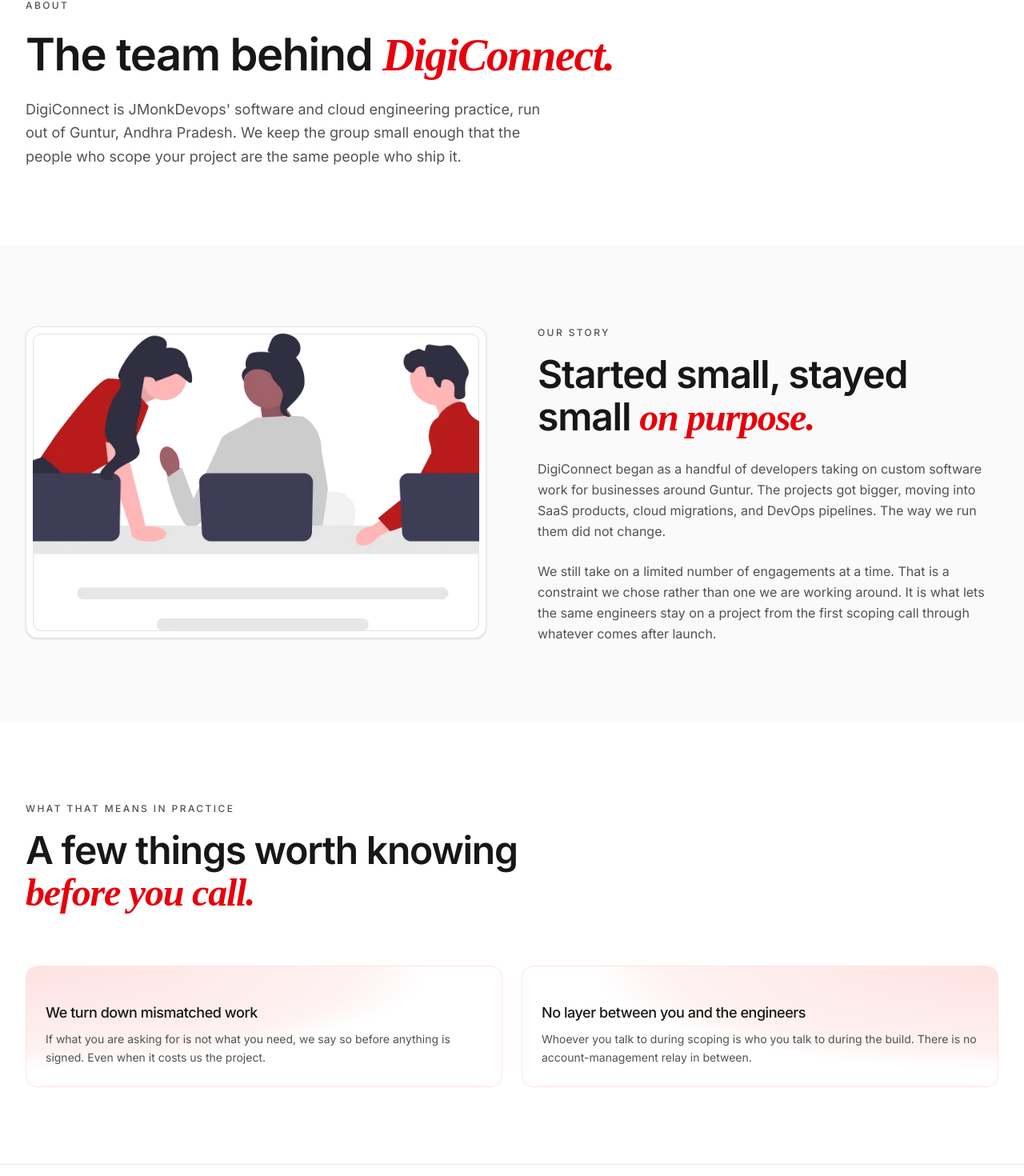
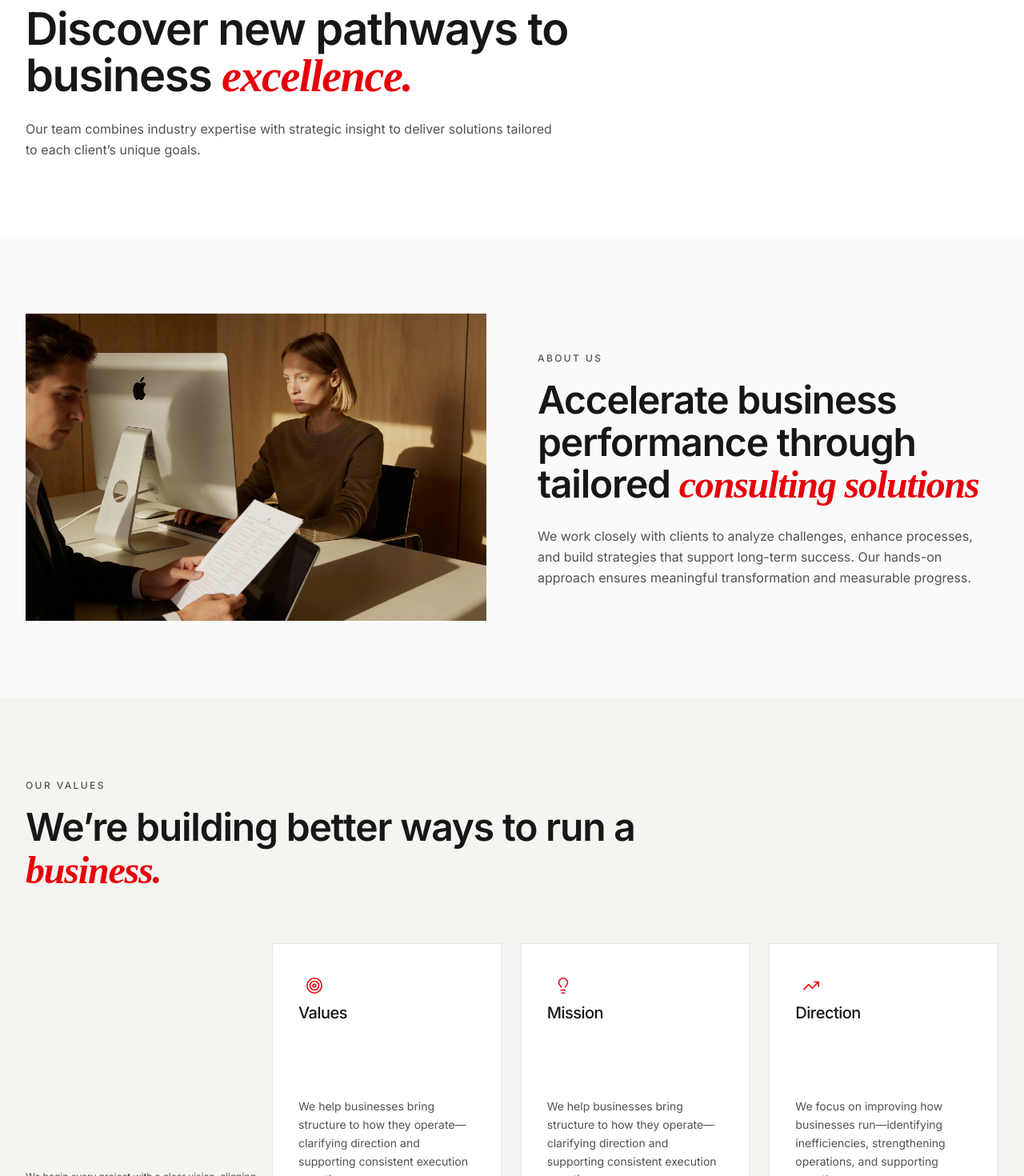
Before and after one commit to LeelaMohan217/J-Monk-Devops, a React (Vite) app: page /digiconnect/about in a window 1280 px wide. Shown: the part 161-1631 px from the top of the page at 80% size. Built offline with nearby package versions, Linux system fonts and the light colour scheme.

Commit message:
few updates for digiconnect.

```diff
--- a/src/sites/digiconnect/pages/Contact.jsx
+++ b/src/sites/digiconnect/pages/Contact.jsx
@@ -9,7 +9,7 @@ const Contact = () => {
     <>
       <PageHeaderSection />
       <ContactSection />
-      <MapSection />
+      {/* <MapSection /> */}
     </>
   );
 };
--- a/src/sites/digiconnect/pages/about/PageHeaderSection.jsx
+++ b/src/sites/digiconnect/pages/about/PageHeaderSection.jsx
@@ -6,7 +6,7 @@ import { PAGE_HEADING_SIZE } from "../../../../shared/headingSizes";
 
 const PageHeaderSection = () => {
   return (
-    <section className="w-full bg-surface pt-32 pb-16 md:pt-40 md:pb-24">
+    <section className="w-full bg-surface pt-28 pb-16 md:pt-32 md:pb-24">
       <div className="mx-auto max-w-7xl px-6 md:px-8">
         <div className="flex flex-col items-start gap-6 text-left">
           <motion.span
@@ -32,7 +32,7 @@ const PageHeaderSection = () => {
             variants={fadeIn("up", 0.3)}
             initial="hidden"
             animate="show"
-            className="max-w-2xl text-base leading-relaxed text-neutral-600 md:text-lg"
+            className="max-w-2xl text-base leading-relaxed text-neutral-600"
           >
             {pageHeader.lead}
           </motion.p>
--- a/src/sites/digiconnect/pages/about/StorySection.jsx
+++ b/src/sites/digiconnect/pages/about/StorySection.jsx
@@ -9,12 +9,13 @@ const StorySection = () => {
     <section className="bg-surface-muted py-16 md:py-24">
       <div className="mx-auto max-w-7xl px-6 md:px-8">
         <div className="grid items-center gap-10 lg:grid-cols-2 lg:gap-16">
+          {/* Image */}
           <motion.div
             variants={riseIn()}
             {...centerTrigger}
-            className="order-2 rounded-2xl border border-neutral-200 bg-surface p-2 shadow-sm lg:order-1"
+            className="order-2 lg:order-1"
           >
-            <div className="aspect-[3/2] w-full overflow-hidden rounded-xl bg-surface ring-1 ring-inset ring-black/10">
+            <div className="aspect-[3/2] w-full overflow-hidden">
               <img
                 src={story.image}
                 alt=""
@@ -27,6 +28,7 @@ const StorySection = () => {
             </div>
           </motion.div>
 
+          {/* Content */}
           <motion.div
             variants={riseIn(STEP)}
             {...centerTrigger}
@@ -35,6 +37,7 @@ const StorySection = () => {
             <span className="text-xs font-medium uppercase tracking-[0.2em] text-neutral-600">
               {story.eyebrow}
             </span>
+
             <h2 className="mt-4 text-3xl font-semibold leading-[1.1] tracking-tight text-neutral-900 sm:text-4xl md:text-5xl">
               {story.headingLead}
               <span className={ACCENT_CLASS}>{story.headingAccent}</span>
--- a/src/sites/digiconnect/pages/about/ValuesSection.jsx
+++ b/src/sites/digiconnect/pages/about/ValuesSection.jsx
@@ -1,58 +1,79 @@
 import { motion } from "framer-motion";
+import { Target, Lightbulb, TrendingUp } from "lucide-react";
 import { riseIn } from "../../../../shared/variants";
 import { STEP, centerTrigger } from "../../../../shared/motionConfig";
 import { values } from "./data";
 import { ACCENT_CLASS } from "../../headingStyles";
 
+const introText =
+  "We begin every project with a clear vision, aligning design decisions with your brand purpose, product direction, and long-term business goals.";
+
+const valueIcons = [Target, Lightbulb, TrendingUp];
+
 const ValuesSection = () => {
   return (
-    <section className="bg-surface py-16 md:py-24">
+    <section className="bg-olive-100 py-16 md:py-24">
       <div className="mx-auto max-w-7xl px-6 md:px-8">
+        {/* Eyebrow + Heading */}
         <motion.div
           variants={riseIn()}
           {...centerTrigger}
-          className="max-w-2xl"
+          className="max-w-3xl"
         >
           <span className="text-xs font-medium uppercase tracking-[0.2em] text-neutral-600">
             {values.eyebrow}
           </span>
+
           <h2 className="mt-4 text-3xl font-semibold leading-[1.1] tracking-tight text-neutral-900 sm:text-4xl md:text-5xl">
             {values.headingLead}
             <span className={ACCENT_CLASS}>{values.headingAccent}</span>
           </h2>
         </motion.div>
 
-        {/* Two columns, not three: there are two values here since the one
-            about student programs moved to SkillConnect, and a three-column
-            grid would leave a visible empty cell. */}
-        <div className="mt-12 grid gap-6 md:mt-16 md:grid-cols-2">
-          {values.items.map((item, index) => (
+        {/* Intro + Value Cards */}
+        <div className="mt-12 grid gap-8 md:mt-16 lg:grid-cols-12 lg:items-stretch lg:gap-4">
+          {/* Intro Text */}
+          <motion.div
+            variants={riseIn(STEP)}
+            {...centerTrigger}
+            className="flex items-end lg:col-span-3"
+          >
+            <p className="max-w-sm text-xs leading-relaxed text-neutral-600">
+              {introText}
+            </p>
+          </motion.div>
+
+          {/* Three Value Cards */}
+          <div className="grid gap-6 sm:grid-cols-3 lg:col-span-9">
+            {values.items.slice(0, 3).map((item, index) => {
+              const Icon = valueIcons[index] || Target;
+
+              return (
                 <motion.div
                   key={item.term}
-              variants={riseIn(Math.min(index, 3) * STEP)}
+                  variants={riseIn((index + 2) * STEP)}
                   {...centerTrigger}
-              // Radial glow with the origin alternating corner to corner, the
-              // same treatment EduConnect's about values cards carry, down to
-              // the identical stops. That page is the direct counterpart of this
-              // one, so the two should read as one system.
-              //
-              // Border moves to red-100: a grey hairline against the tint reads
-              // as a slightly dirty edge.
-              className={`rounded-2xl border border-red-100 p-6 ${
-                index % 2 === 0
-                  ? "bg-radial-[at_0%_0%] from-red-100 via-red-50 to-surface to-60%"
-                  : "bg-radial-[at_100%_0%] from-red-100 via-red-50 to-surface to-60%"
-              }`}
+                  className="flex min-h-[340px] flex-col justify-between border border-neutral-200 bg-surface p-6 md:p-8"
                 >
-              <span className="h-px w-10 bg-red-600" aria-hidden="true" />
-              <h3 className="mt-5 text-base font-medium tracking-tight text-neutral-900 md:text-lg">
+                  {/* Card Heading */}
+                  <div>
+                    <div className="flex h-10 w-10 items-center justify-center text-red-600">
+                      <Icon size={22} strokeWidth={1.7} aria-hidden="true" />
+                    </div>
+
+                    <h3 className="text-lg font-medium tracking-tight text-neutral-900 md:text-xl">
                       {item.term}
                     </h3>
-              <p className="mt-2 text-sm leading-relaxed text-neutral-600">
+                  </div>
+
+                  {/* Card Description */}
+                  <p className="mt-10 text-sm leading-relaxed text-neutral-600 ">
                     {item.detail}
                   </p>
                 </motion.div>
-          ))}
+              );
+            })}
+          </div>
         </div>
       </div>
     </section>
--- a/src/sites/digiconnect/pages/about/data.js
+++ b/src/sites/digiconnect/pages/about/data.js
@@ -9,37 +9,41 @@
 import storyImage from "../../assets/why.webp";
 
 export const pageHeader = {
-  eyebrow: "About",
-  headingLead: "The team behind ",
-  headingAccent: "DigiConnect.",
-  lead: "DigiConnect is JMonkDevops' software and cloud engineering practice, run out of Guntur, Andhra Pradesh. We keep the group small enough that the people who scope your project are the same people who ship it.",
+  eyebrow: "Strategic growth insights",
+  headingLead: "Discover new pathways to business ",
+  headingAccent: "excellence.",
+  lead: "Our team combines industry expertise with strategic insight to deliver solutions tailored to each client’s unique goals.",
 };
 
 export const story = {
-  eyebrow: "Our story",
-  headingLead: "Started small, stayed small ",
-  headingAccent: "on purpose.",
+  eyebrow: "About Us",
+  headingLead: "Accelerate business performance through tailored ",
+  headingAccent: "consulting solutions",
   image: storyImage,
   paragraphs: [
-    "DigiConnect began as a handful of developers taking on custom software work for businesses around Guntur. The projects got bigger, moving into SaaS products, cloud migrations, and DevOps pipelines. The way we run them did not change.",
-    "We still take on a limited number of engagements at a time. That is a constraint we chose rather than one we are working around. It is what lets the same engineers stay on a project from the first scoping call through whatever comes after launch.",
+    "We work closely with clients to analyze challenges, enhance processes, and build strategies that support long-term success. Our hands-on approach ensures meaningful transformation and measurable progress.",
   ],
 };
 
 export const values = {
-  eyebrow: "What that means in practice",
-  headingLead: "A few things worth knowing ",
-  headingAccent: "before you call.",
+  eyebrow: "Our Values",
+  headingLead: "We’re building better ways to run a ",
+  headingAccent: "business.",
   items: [
     {
-      term: "We turn down mismatched work",
+      term: "Values",
       detail:
-        "If what you are asking for is not what you need, we say so before anything is signed. Even when it costs us the project.",
+        "We help businesses bring structure to how they operate—clarifying direction and supporting consistent execution over time.",
     },
     {
-      term: "No layer between you and the engineers",
+      term: "Mission",
       detail:
-        "Whoever you talk to during scoping is who you talk to during the build. There is no account-management relay in between.",
+        "We help businesses bring structure to how they operate—clarifying direction and supporting consistent execution over time.",
+    },
+    {
+      term: "Direction",
+      detail:
+        "We focus on improving how businesses run—identifying inefficiencies, strengthening operations, and supporting growth.",
     },
     // A third item used to sit here, "Client work and student programs, one
     // team", explaining that the internships and training run under SkillConnect
--- a/src/sites/digiconnect/pages/careers/PageHeaderSection.jsx
+++ b/src/sites/digiconnect/pages/careers/PageHeaderSection.jsx
@@ -6,7 +6,7 @@ import { PAGE_HEADING_SIZE } from "../../../../shared/headingSizes";
 
 const PageHeaderSection = () => {
   return (
-    <section className="w-full bg-surface pt-32 pb-16 md:pt-40 md:pb-24">
+    <section className="w-full bg-surface pt-28 pb-16 md:pt-32 md:pb-24">
       <div className="mx-auto max-w-7xl px-6 md:px-8">
         <div className="flex flex-col items-start gap-6 text-left">
           <motion.span
@@ -32,7 +32,7 @@ const PageHeaderSection = () => {
             variants={fadeIn("up", 0.3)}
             initial="hidden"
             animate="show"
-            className="max-w-2xl text-base leading-relaxed text-neutral-600 md:text-lg"
+            className="max-w-2xl text-base leading-relaxed text-neutral-600"
           >
             {pageHeader.lead}
           </motion.p>
--- a/src/sites/digiconnect/pages/contact/data.js
+++ b/src/sites/digiconnect/pages/contact/data.js
@@ -1,11 +1,8 @@
-// Copy and field config for the DigiConnect contact page. Contact info values
-// themselves are not duplicated here. ContactSection reads them straight from
-// the shared companyConfig so there is one source of truth.
 export const pageHeader = {
   eyebrow: "Contact",
-  headingLead: "Tell us about ",
-  headingAccent: "the project.",
-  lead: "Send a few lines about what you're building or trying to fix and we'll get back to you directly. No account manager in between.",
+  headingLead: "Get In Touch For Any Questions Or ",
+  headingAccent: "Ideas",
+  lead: "Where smart strategy, data, and execution come together to deliver measurable business success.",
 };
 
 export const formFields = [
@@ -30,6 +27,18 @@ export const formFields = [
     required: true,
     autoComplete: "email",
     placeholder: "you@example.com",
+  },
+  {
+    name: "subject",
+    label: "Subject",
+    required: true,
+    placeholder: "Type of Project",
+  },
+  {
+    name: "company",
+    label: "Company",
+    required: true,
+    placeholder: "Company Name",
     full: true,
   },
   {
--- a/src/sites/digiconnect/pages/home/data.js
+++ b/src/sites/digiconnect/pages/home/data.js
@@ -46,7 +46,7 @@ export const hero = {
   headingAccent: "actually run on.",
   lead: "DigiConnect designs, builds, and maintains custom software, SaaS products, cloud infrastructure, and the integrations that hold them together. One team, from architecture through to production.",
   primaryCta: { label: "Start a project", href: "/digiconnect/contact" },
-  secondaryCta: { label: "See our services", href: "/digiconnect/services" },
+  secondaryCta: { label: "Explore More", href: "/digiconnect/services" },
 };
 
 export const whatWeDo = {
@@ -57,8 +57,8 @@ export const whatWeDo = {
   // max-w. headingAccent stays the last of the three, so the red Playfair italic
   // still lands once on the closing phrase the way it does in the other 22 section
   // headings.
-  headingLines: ["Software", "That works around"],
-  headingAccent: "Your business",
+  headingLines: "Delivering strategic clarity for modern business ",
+  headingAccent: "challenges",
   lead: "Tailored solutions to streamline operations and scale faster.",
   // One image for the section, sitting in the panel that runs down the left of the
   // tile grid. image2 rather than either of the other two: it shows code, layout
@@ -69,22 +69,22 @@ export const whatWeDo = {
   // a label and a description is the whole of each one.
   cards: [
     {
-      id: "product",
-      label: "Product engineering",
+      id: "strategy",
+      label: "Show the people behind your strategy",
       description:
-        "Web and mobile applications, internal tools, and business platforms built around your workflow.",
+        "We help organizations communicate value clearly, align teams around strategy, and deliver experiences that build credibility and lasting relationships.",
     },
     {
-      id: "platforms",
-      label: "Platforms and dashboards",
+      id: "expertise",
+      label: "Humanize your brand and highlight expertise",
       description:
-        "SaaS products with the reporting, roles, and billing layers already thought through.",
+        "We provide strategic guidance that helps businesses overcome challenges, improve performance, and achieve long-term sustainable growth.",
     },
     {
-      id: "consulting",
-      label: "Consulting and review",
+      id: "results",
+      label: "Transform knowledge into real results",
       description:
-        "An outside read on architecture, stack choices, and what breaks first as you scale.",
+        "We partner with businesses to apply deep expertise, solve complex problems, and implement solutions that drive performance and long-term success.",
     },
   ],
 };
```
Also changed, not shown: src/sites/digiconnect/pages/contact/ContactSection.jsx (+36 -60 lines), src/sites/digiconnect/pages/contact/PageHeaderSection.jsx (+5 -5 lines), src/sites/digiconnect/pages/home/WhatWeDoSection.jsx (+18 -92 lines), src/sites/digiconnect/assets/image2.webp, src/sites/digiconnect/assets/why.webp. Lines whose indentation alone changed are shown as unchanged.
